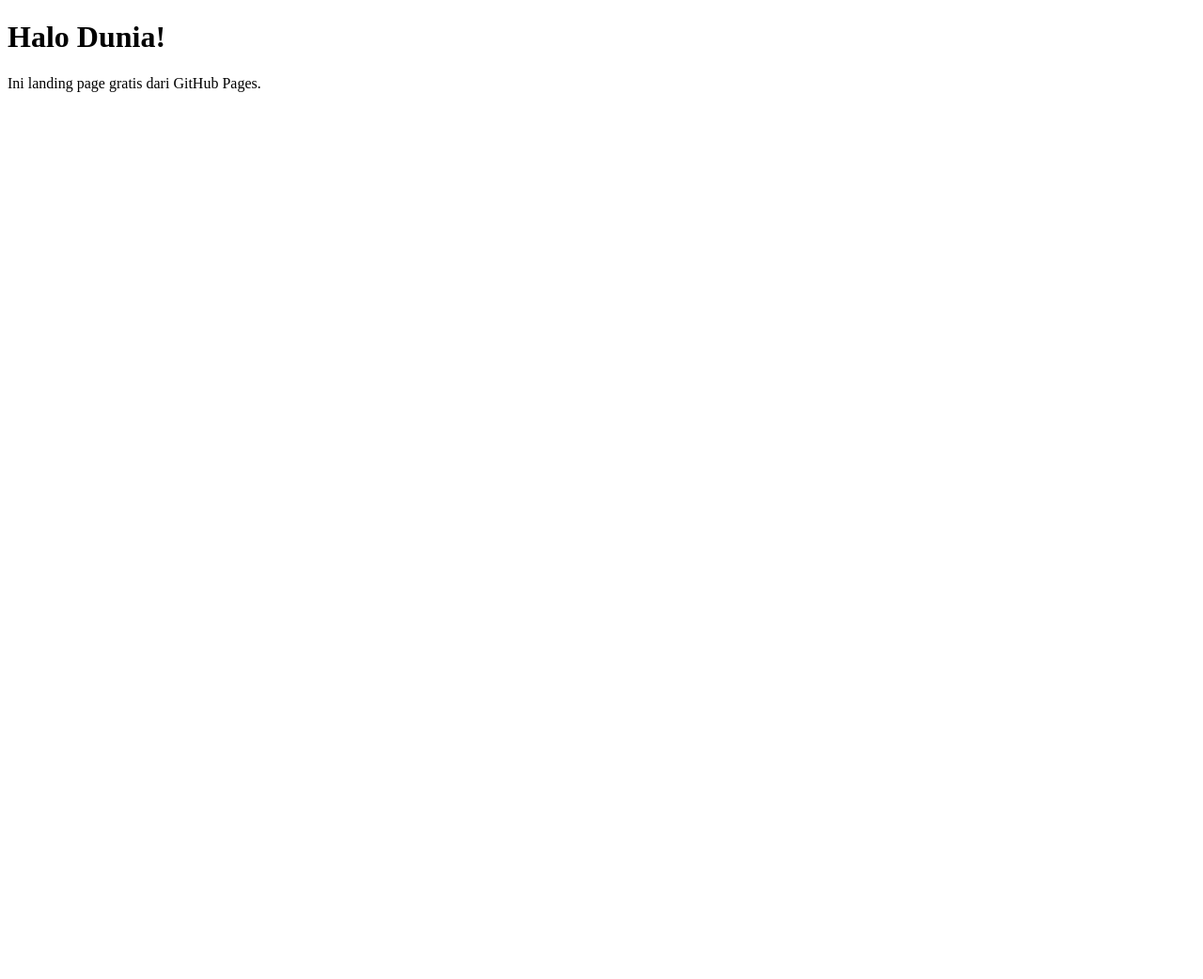
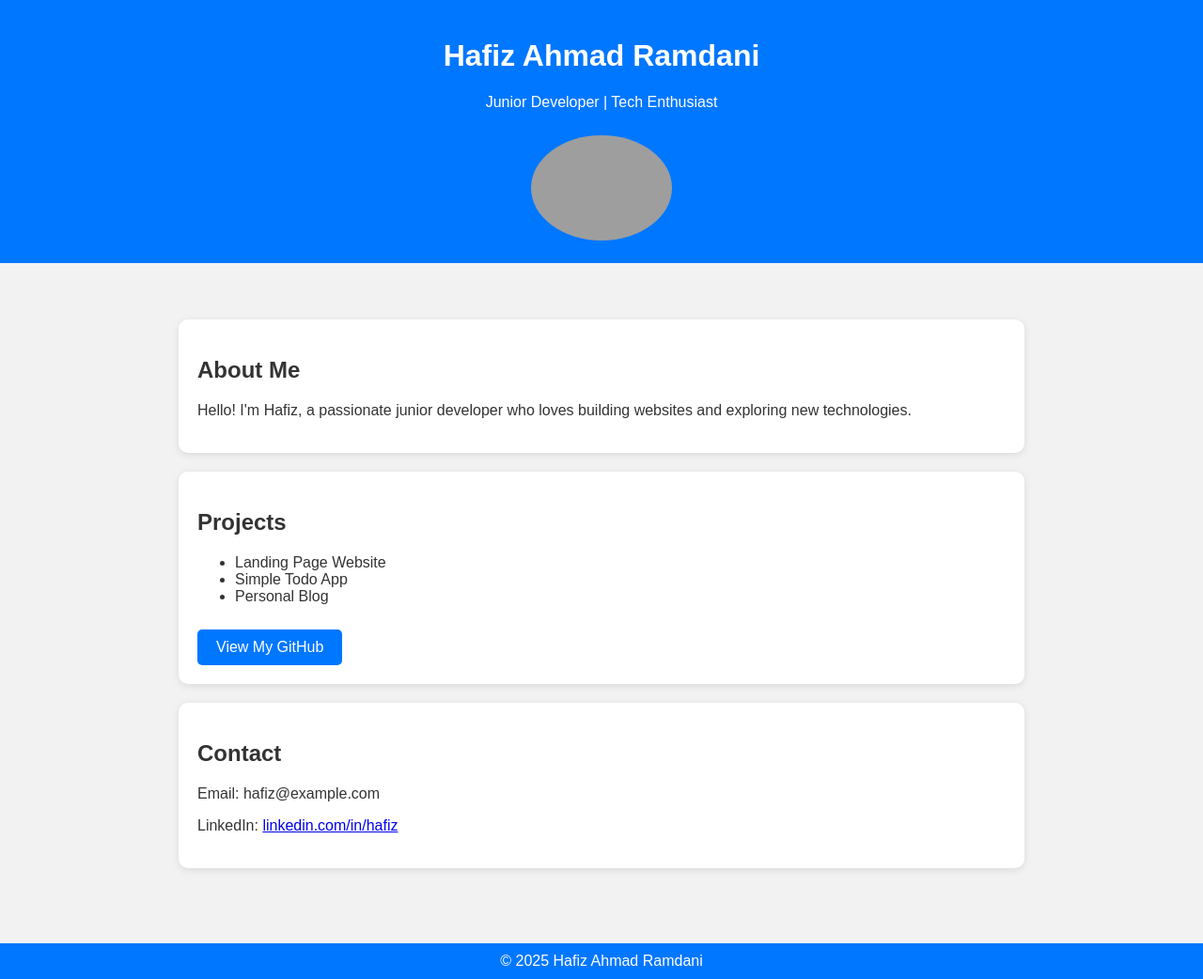
Before and after one commit to hafiz162001/hafiz162001.github.io, a plain HTML site: page index.html in a window 1280 px wide. Shown: the whole page at 94% size. Before the commit the page ends 800 px from the top, so only its background shows below. Drawn offline with Linux system fonts and the light colour scheme; grey boxes are pictures that could not be loaded.

Commit message:
index.html

```diff
--- a/index.html
+++ b/index.html
@@ -1,11 +1,92 @@
 <!DOCTYPE html>
-<html lang="id">
+<html lang="en">
 <head>
   <meta charset="UTF-8">
-  <title>Selamat Datang!</title>
+  <meta name="viewport" content="width=device-width, initial-scale=1">
+  <title>Hafiz Ahmad Ramdani - Portfolio</title>
+  <style>
+    body {
+      font-family: 'Arial', sans-serif;
+      margin: 0;
+      padding: 0;
+      background: #f2f2f2;
+      color: #333;
+    }
+    header {
+      background: #0077ff;
+      color: white;
+      padding: 20px;
+      text-align: center;
+    }
+    section {
+      padding: 40px;
+      max-width: 900px;
+      margin: auto;
+    }
+    .card {
+      background: white;
+      padding: 20px;
+      margin-top: 20px;
+      box-shadow: 0 2px 8px rgba(0,0,0,0.1);
+      border-radius: 10px;
+    }
+    footer {
+      text-align: center;
+      padding: 10px;
+      background: #0077ff;
+      color: white;
+      margin-top: 40px;
+    }
+    .btn {
+      display: inline-block;
+      padding: 10px 20px;
+      background: #0077ff;
+      color: white;
+      text-decoration: none;
+      border-radius: 5px;
+      margin-top: 10px;
+    }
+    img {
+      width: 150px;
+      border-radius: 50%;
+      margin-top: 10px;
+    }
+  </style>
 </head>
 <body>
-  <h1>Halo Dunia!</h1>
-  <p>Ini landing page gratis dari GitHub Pages.</p>
+
+<header>
+  <h1>Hafiz Ahmad Ramdani</h1>
+  <p>Junior Developer | Tech Enthusiast</p>
+  <img src="https://avatars.githubusercontent.com/u/your_user_id?v=4" alt="Profile Picture">
+</header>
+
+<section>
+  <div class="card">
+    <h2>About Me</h2>
+    <p>Hello! I'm Hafiz, a passionate junior developer who loves building websites and exploring new technologies.</p>
+  </div>
+
+  <div class="card">
+    <h2>Projects</h2>
+    <ul>
+      <li>Landing Page Website</li>
+      <li>Simple Todo App</li>
+      <li>Personal Blog</li>
+    </ul>
+    <a href="https://github.com/hafiz162001" class="btn">View My GitHub</a>
+  </div>
+
+  <div class="card">
+    <h2>Contact</h2>
+    <p>Email: hafiz@example.com</p>
+    <p>LinkedIn: <a href="#">linkedin.com/in/hafiz</a></p>
+  </div>
+</section>
+
+<footer>
+  &copy; 2025 Hafiz Ahmad Ramdani
+</footer>
+
 </body>
 </html>
```
